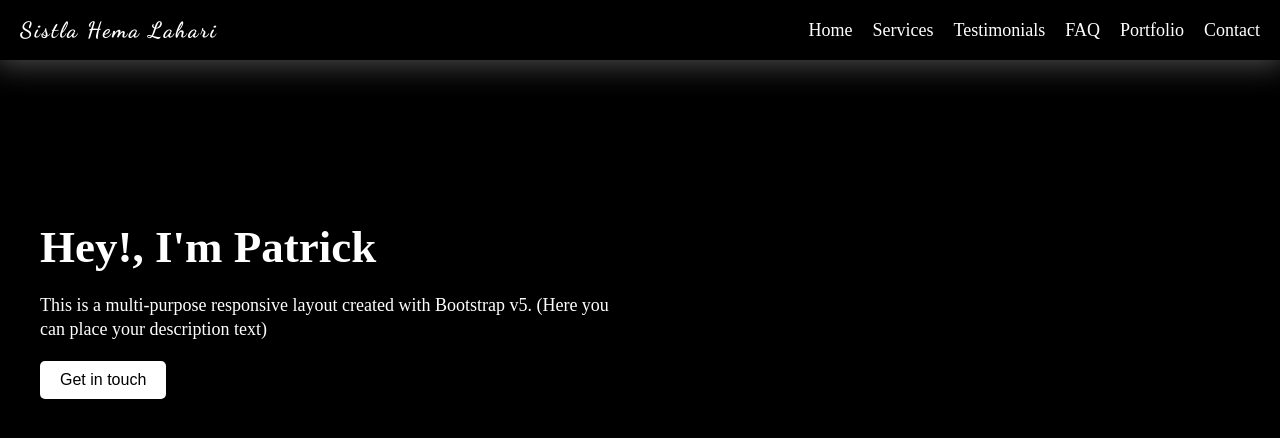
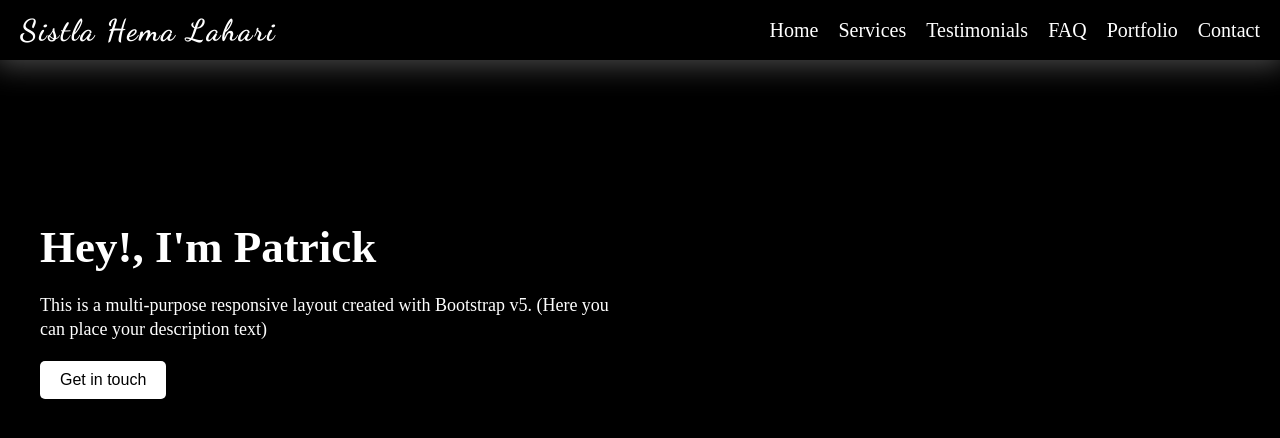
Before and after one commit to Sistla0207/Patrix-Project, a plain HTML site: page index.html in a window 1280 px wide. Drawn offline with Linux system fonts and the light colour scheme.

Commit message:
Updated file with new changes

```diff
--- a/style.css
+++ b/style.css
@@ -51,7 +51,7 @@ body {
 }
 
 .nav-bar-left h1 {
-    font-size: 22px;
+    font-size: 30px;
 }
 
 /* ==== Desktop Nav Links ==== */
@@ -69,7 +69,7 @@ body {
 
 .nav-links a {
     color: #fff;
-    font-size: 18px;
+    font-size: 20px;
     text-decoration: none;
     text-transform: capitalize;
 }
```
Also changed, not shown: index.html (+1 -1 lines).
